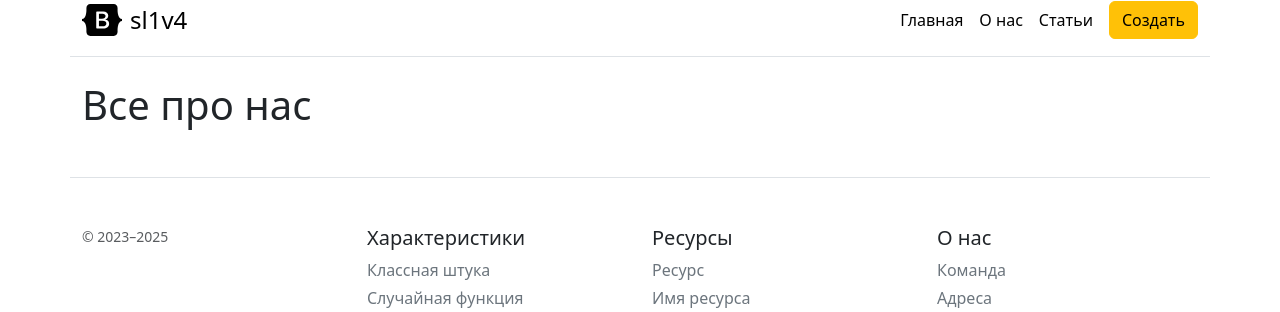
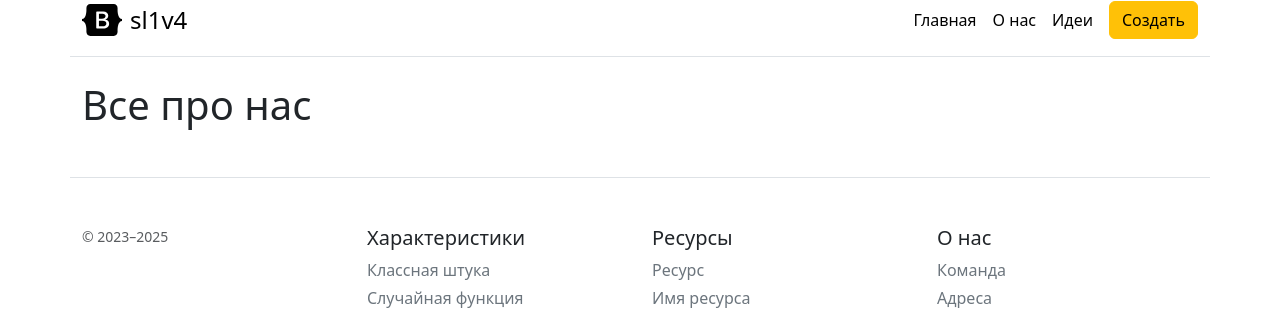
Before and after one commit to Cuc1ch/flask-sl1v4, a Flask app: page /about in a window 1280 px wide. Shown: the top 312 px of the page. Run offline with Flask 3, Linux system fonts and the light colour scheme.

Commit message:
Update base.html

```diff
--- a/templates/base.html
+++ b/templates/base.html
@@ -19,7 +19,7 @@
       <nav class="d-inline-flex mt-2 mt-md-0 ms-md-auto">
         <a class="me-3 py-2 link-body-emphasis text-decoration-none" href="/">Главная</a>
         <a class="me-3 py-2 link-body-emphasis text-decoration-none" href="/about">О нас</a>
-          <a class="me-3 py-2 link-body-emphasis text-decoration-none" href="/posts">Статьи</a>
+          <a class="me-3 py-2 link-body-emphasis text-decoration-none" href="/posts">Идеи</a>
       </nav>
         <a class="btn btn-warning" href="/create-achive">Создать</a>
     </div>
```
